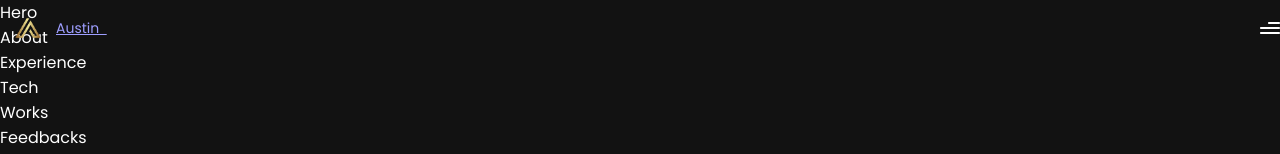
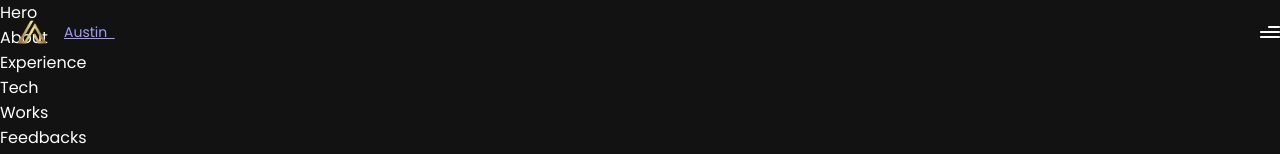
Before and after one commit to ausmatths/AM_Portfolio, a React (Vite) app: page / in a window 1280 px wide. Shown: the top 154 px of the page. Built offline with nearby package versions, Linux system fonts and the light colour scheme.

Commit message:
Improve Navbar styling and logo dimensions
Updates the Navbar component's padding for better spacing and adjusts the logo size to be larger for improved visibility.

Increased padding from `py-3` to `py-4` and modified logo dimensions to enhance the overall appearance and usability of the Navbar.

```diff
--- a/src/components/Navbar.tsx
+++ b/src/components/Navbar.tsx
@@ -27,11 +27,9 @@ const Navbar = () => {
 
   return (
     <nav
-      className={`${
-        styles.paddingX
-      } w-full flex items-center py-3 fixed top-0 z-20 ${
-        scrolled ? "bg-primary" : "bg-transparent"
-      }`}
+      className={`${styles.paddingX} w-full flex items-center py-4 fixed top-0 z-20 ${
+  scrolled ? "bg-primary" : "bg-transparent"
+}`}
     >
       <div className='w-full flex justify-between items-center max-w-7xl mx-auto'>
         <Link
--- a/src/index.css
+++ b/src/index.css
@@ -13,20 +13,20 @@
   color-scheme: dark;
 }
 
-/* Navbar logo size override - Larger */
+/* Navbar logo size override - Much Larger */
 .navbar-logo {
-  width: 48px;
-  height: 48px;
-  max-width: 48px;
-  max-height: 48px;
+  width: 56px;
+  height: 56px;
+  max-width: 56px;
+  max-height: 56px;
 }
 
 @media (min-width: 640px) {
   .navbar-logo {
-    width: 56px;
-    height: 56px;
-    max-width: 56px;
-    max-height: 56px;
+    width: 64px;
+    height: 64px;
+    max-width: 64px;
+    max-height: 64px;
   }
 }
 
```
